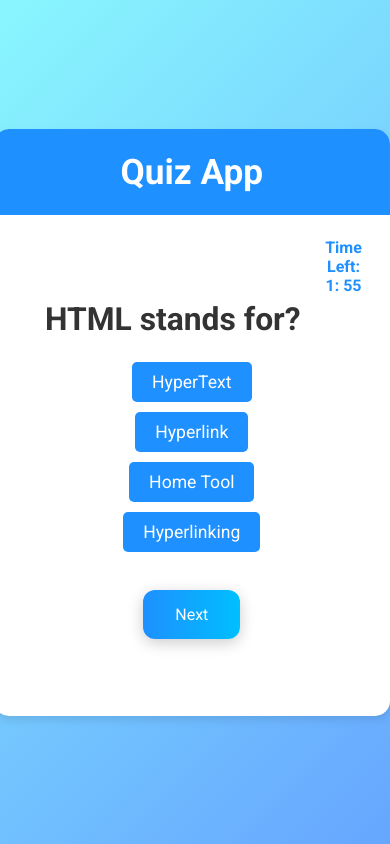
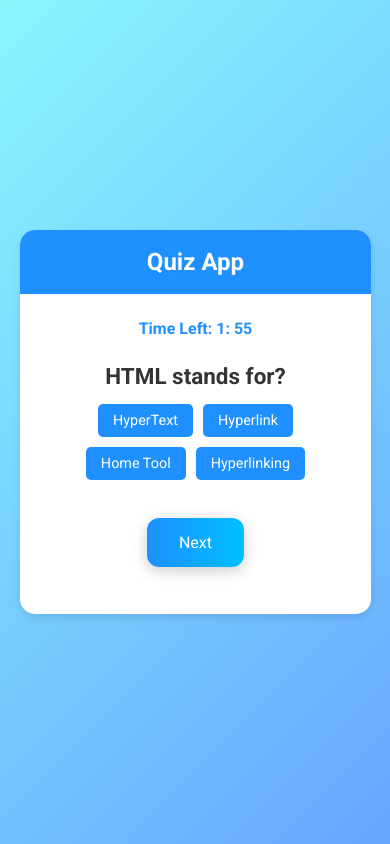
Before and after one commit to IbtahajAkram/zawwarquizapp, a React (Create React App) app: page / in a window 390 px wide. Built offline with nearby package versions, Linux system fonts and the light colour scheme.

Commit message:
Update App.css

```diff
--- a/src/App.css
+++ b/src/App.css
@@ -12,7 +12,6 @@ body {
   align-items: center;
   height: 100vh;
   color: #333;
-   margin-left: -7%;
 }
 
 .App {
@@ -21,9 +20,9 @@ body {
   border-radius: 15px;
   box-shadow: 0 4px 8px rgba(0, 0, 0, 0.1);
   overflow: hidden;
-  width: 95%;
+  width: 100%;
   max-width: 800px;
-  margin: 5%;
+  margin: 20px;
   size-adjust: fixed;
 }
 
@@ -40,7 +39,6 @@ body {
 
 .quiz {
   padding: 50px;
-
 
 }
 
@@ -186,7 +184,7 @@ button {
   width: 28%;
   margin-top: -72px;
   float: right;
-  margin-right: -45px;
+  margin-right: -35px;
 
   /* box-shadow: 0 4px 15px rgba(0, 106, 255, 0.1); */
 }
@@ -195,3 +193,96 @@ button {
   color: #1e90ff;
 
 }
+
+.timer b:hover {
+  box-shadow: 0 4px 15px rgba(83, 82, 82, 0.1);
+  font-size: 1.0rem;
+  font-weight: bold;
+  color: #1e90ff;
+  background: #ffffff;
+  border-radius: 8px;
+  padding: 10px 20px;
+  width: 24%;
+}
+
+@media (max-width: 768px) {
+  .App {
+    width: 90%;
+    margin-left: 3;
+    margin-right: 3;
+    border-radius: 15px;
+    box-shadow: 0 4px 8px rgba(0, 0, 0, 0.1);
+  }
+
+  .App-header {
+    font-size: 1.5rem;
+    padding: 18px;
+  }
+
+  .quiz {
+    padding: 20px;
+  }
+
+  .question-text {
+    font-size: 1.2rem;
+    margin-top: 20px;
+  }
+
+  .answer-section {
+    margin: 10px 15px;
+  }
+
+  .answer-section button {
+    font-size: 0.9rem;
+    padding: 8px 15px;
+  }
+
+  button {
+    font-size: 0.9rem;
+    padding: 10px 20px;
+  }
+
+  .score-section {
+    font-size: 1.5rem;
+    width: 100%;
+    padding: 20px;
+    margin-left: 0;
+  }
+
+  .timer {
+    width: 100%;
+    margin-right: 0;
+    margin-top: -20px;
+    margin-bottom: 20px;
+    padding: 5px 10px;
+  }
+  #buttonBack {
+    background: linear-gradient(90deg, #1e90ff, #00bfff);
+    border: none;
+    color: white;
+    padding: 15px 32px;
+    text-align: center;
+    text-decoration: none;
+    display: inline-block;
+    font-size: 16px;
+    margin: 4px 2px;
+    cursor: pointer;
+    border-radius: 12px;
+    transition: all 0.3s ease;
+    box-shadow: 0 4px 15px rgba(0, 0, 0, 0.2);
+    margin-top: 12px;
+    /* margin-bottom: -32px; */
+    margin-left: 15px;
+  }
+  .score-section {
+  font-size: 26px;
+  font-weight: bold;
+  margin-top: 13px;
+  height: 22vh;
+  width: 26vh;
+  padding: 28px;
+  color: #1e90ff;
+  margin-left: 19px;
+  margin-right: 19px;
+}
+}
```
